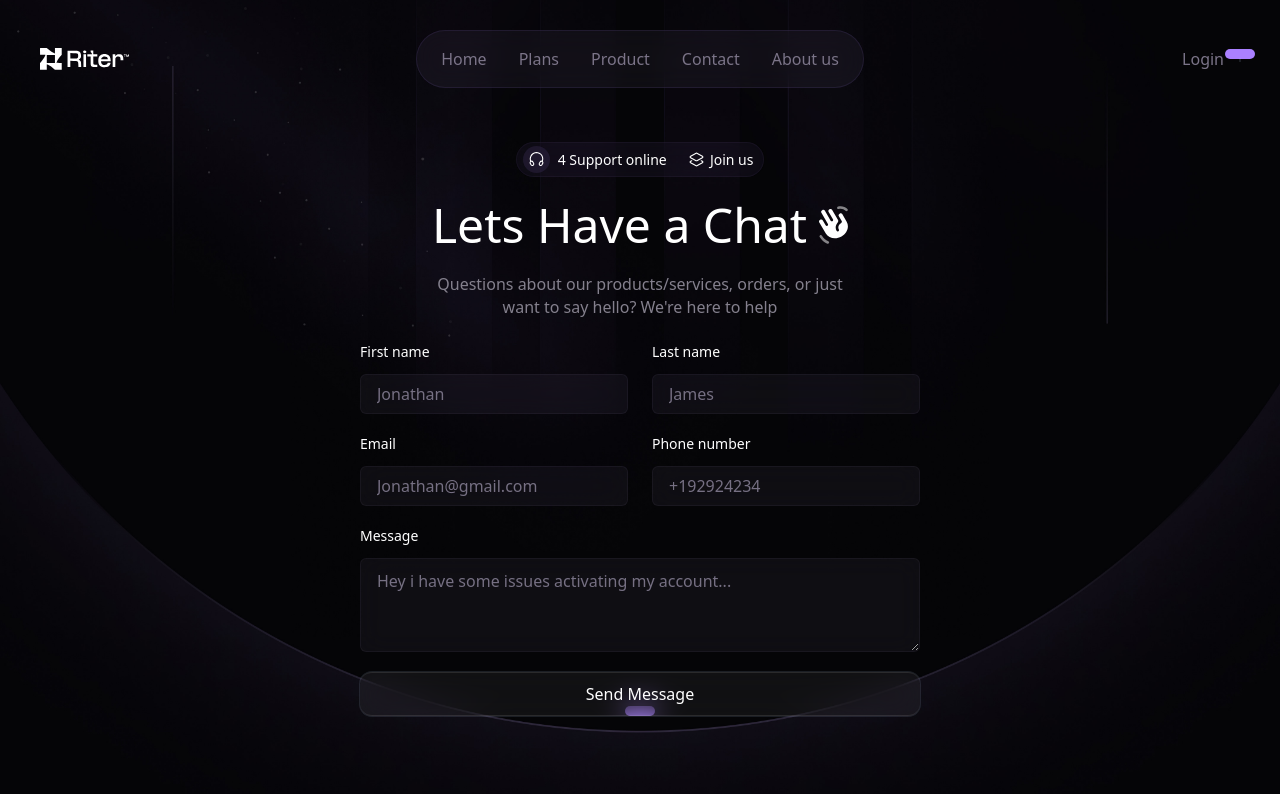
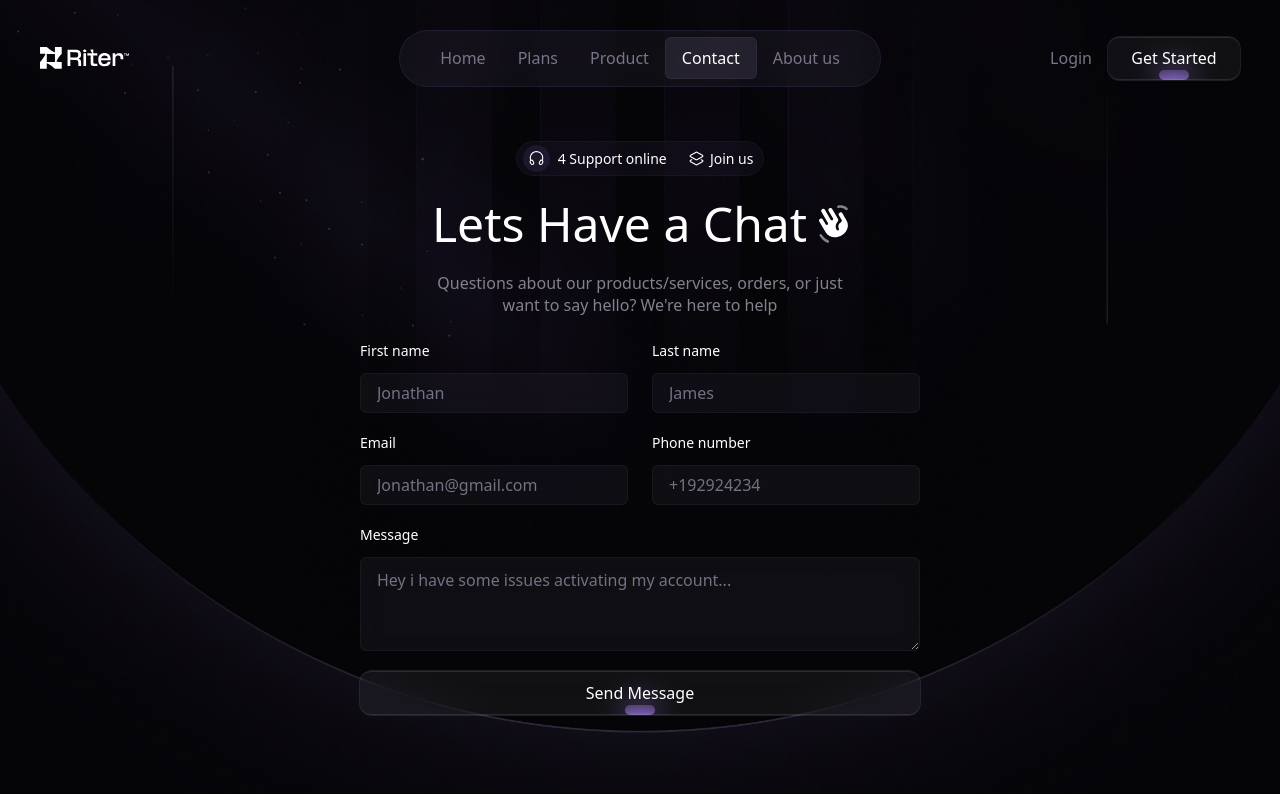
Before and after one commit to MiladDevarts/rizer-contact, a React (Vite) app: page / in a window 1280 px wide. Shown: the top 794 px of the page. Built offline with nearby package versions, Linux system fonts and the light colour scheme.

Commit message:
feat: add active item on menu

```diff
--- a/src/components/Navigation/index.jsx
+++ b/src/components/Navigation/index.jsx
@@ -10,18 +10,18 @@ const Navigation = () => {
         </a>
       </div>
       <div className="flex justify-center items-center w-[80%]">
-        <div className="flex items-center gap-x-[2rem] px-[1.5rem] py-[1rem] bg-[#DBC8FF]/5 backdrop-blur-md text-[#7B7488] rounded-full border border-[#AA80FF]/10">
+        <div className="menu">
           <a href="#">Home</a>
           <a href="#">Plans</a>
           <a href="#">Product</a>
-          <a href="#">Contact</a>
+          <a className="active" href="#">Contact</a>
           <a href="#">About us</a>
         </div>
       </div>
       <div className="w-[20%] flex justify-end">
         <div className="flex items-center gap-4 text-[#7B7488] ">
           <a href="#">Login</a>
-          <div class="btn">
+          <div class="btn w-[8.25rem] h-[2.68rem]">
             <a href="#">Get Started</a>
           </div>
         </div>
--- a/src/index.css
+++ b/src/index.css
@@ -7,8 +7,28 @@ body {
 }
 
 main {
+  .input-group label,
+  .textarea-group label {
+    @apply text-sm text-white;
+  }
+
+  .input-group input {
+    @apply w-full h-[2.5rem] px-[1rem] py-[0.62rem] rounded-[6px] text-white bg-[#DBC8FF]/5 backdrop-blur-md placeholder:text-[#767083] border border-[#DBC8FF]/5 focus:border-[#DBC8FF]/20 focus:outline-none;
+  }
   @apply bg-cover bg-no-repeat bg-center bg-[#050407];
   background-image: url("../public/bg.jpg");
+}
+
+.menu {
+  @apply flex items-center px-[1.5rem] py-[0.4rem] bg-[#DBC8FF]/5 backdrop-blur-md  rounded-full border border-[#AA80FF]/10;
+}
+
+.menu a {
+  @apply inline-block px-[1rem] py-[0.5rem] text-[#7B7488] hover:text-white transition-colors ease-linear;
+}
+
+.menu a.active {
+  @apply text-white bg-[#D7C2FF]/10 border border-[#DBC8FF]/5 rounded-[6px];
 }
 
 .info-box {
@@ -33,15 +53,6 @@ select:-webkit-autofill:focus {
 .input-group,
 .textarea-group {
   @apply w-full flex flex-col gap-[12px];
-}
-
-.input-group label,
-.textarea-group label {
-  @apply text-sm text-white;
-}
-
-.input-group input {
-  @apply w-full h-[2.5rem] px-[1rem] py-[0.62rem] rounded-[6px] text-white bg-[#DBC8FF]/5 backdrop-blur-md placeholder:text-[#767083] border border-[#DBC8FF]/5 focus:border-[#DBC8FF]/20 focus:outline-none;
 }
 
 .textarea-group textarea {
```
